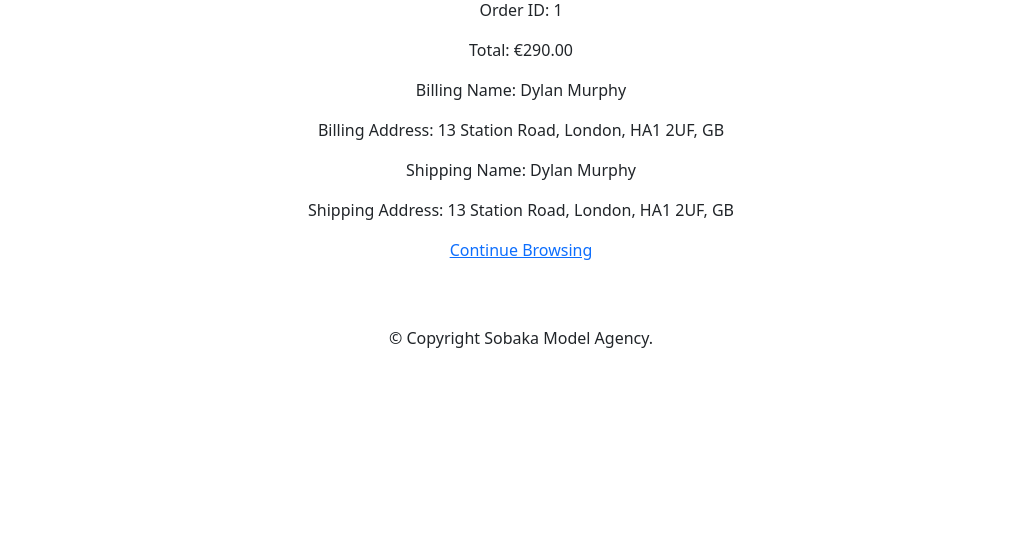
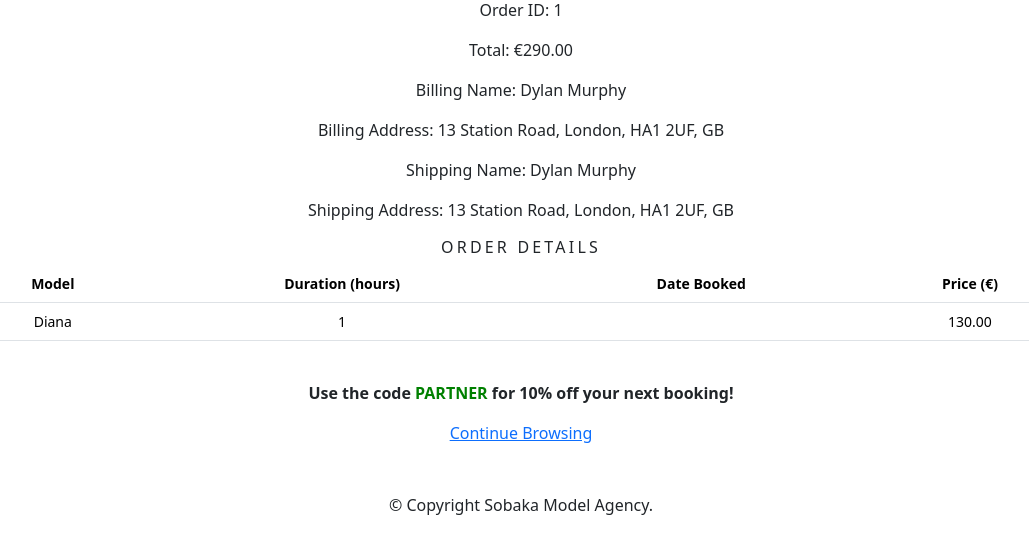
Before and after one commit to Daniel-Marin5/ModelAgency, a Django app: page /order/thanks/1/ in a window 1280 px wide. Shown: the part 417-950 px from the top of the page, without its empty margins (119-1148 px from the left). Before the commit the page ends 765 px from the top, so only its background shows below. Run offline with Django 5.2, Linux system fonts and the light colour scheme; data comes from the database, SQL or seed files in the repository; some libraries are stand-ins or nearby versions.

Commit message:
before multiple dates

```diff
--- a/cart/views.py
+++ b/cart/views.py
@@ -285,6 +285,7 @@ def create_order(request):
                     product=item.product.name,
                     duration=item.duration,
                     price=item.product.price,
+                    booked_date=item.selected_date,
                     order=order_details
                 )
                 logger.info(f"Order item created: {oi}")
--- a/order/models.py
+++ b/order/models.py
@@ -28,13 +28,14 @@ class OrderItem(models.Model):
     product = models.CharField(max_length=250)
     price = models.DecimalField(max_digits=10, decimal_places=2, verbose_name='Euro Price')
     duration = models.IntegerField(default=1)  # New field for booking duration (in hours)
+    booked_date = models.DateField(null=True, blank=True)  # Add booked date
     order = models.ForeignKey(Order, on_delete=models.CASCADE)
 
-class Meta:
-    db_table = 'OrderItem'
+    class Meta:
+        db_table = 'OrderItem'
 
-def sub_total(self):
-    return self.duration * self.price
+    def sub_total(self):
+        return self.duration * self.price
 
-def __str__(self):
-    return self.product
+    def __str__(self):
+        return self.product
--- a/order/templates/thanks.html
+++ b/order/templates/thanks.html
@@ -20,11 +20,34 @@
             <p>Billing Address: {{ customer_order.billingAddress1 }}, {{ customer_order.billingCity }}, {{ customer_order.billingPostcode }}, {{ customer_order.billingCountry }}</p>
             <p>Shipping Name: {{ customer_order.shippingName }}</p>
             <p>Shipping Address: {{ customer_order.shippingAddress1 }}, {{ customer_order.shippingCity }}, {{ customer_order.shippingPostcode }}, {{ customer_order.shippingCountry }}</p>
-        {% else %}
+
+            <h2 class="my_title">Order Details</h2>
+            <table class="table my_custom_table">
+                <thead>
+                    <tr>
+                        <th>Model</th>
+                        <th>Duration (hours)</th>
+                        <th>Date Booked</th>
+                        <th>Price (€)</th>
+                    </tr>
+                </thead>
+                <tbody>
+                    {% for item in customer_order.orderitem_set.all %}
+                    <tr>
+                        <td>{{ item.product }}</td>
+                        <td>{{ item.duration }}</td>
+                        <td>{{ item.booked_date|date:"Y-m-d" }}</td>
+                        <td>{{ item.price }}</td>
+                    </tr>
+                    {% endfor %}
+                </tbody>
+            </table>
+            {% else %}
             <p>We could not find your order details. Please contact support if you have any questions.</p>
-        {% endif %}
-        <a href="{% url 'sobaka:all_humans' %}">Continue Browsing</a>
-            </p>
+            {% endif %}
+            <br>
+            <p><strong>Use the code <span style="color: green;">PARTNER</span> for 10% off your next booking!</strong></p>
+            <a href="{% url 'sobaka:all_humans' %}">Continue Browsing</a>
         </div>
     </div>
     <br>
```
Also changed, not shown: order/admin.py (+6 -5 lines), db.sqlite3, order/migrations/0004_orderitem_booked_date_alter_orderitem_table.py (added), 1 other file.
